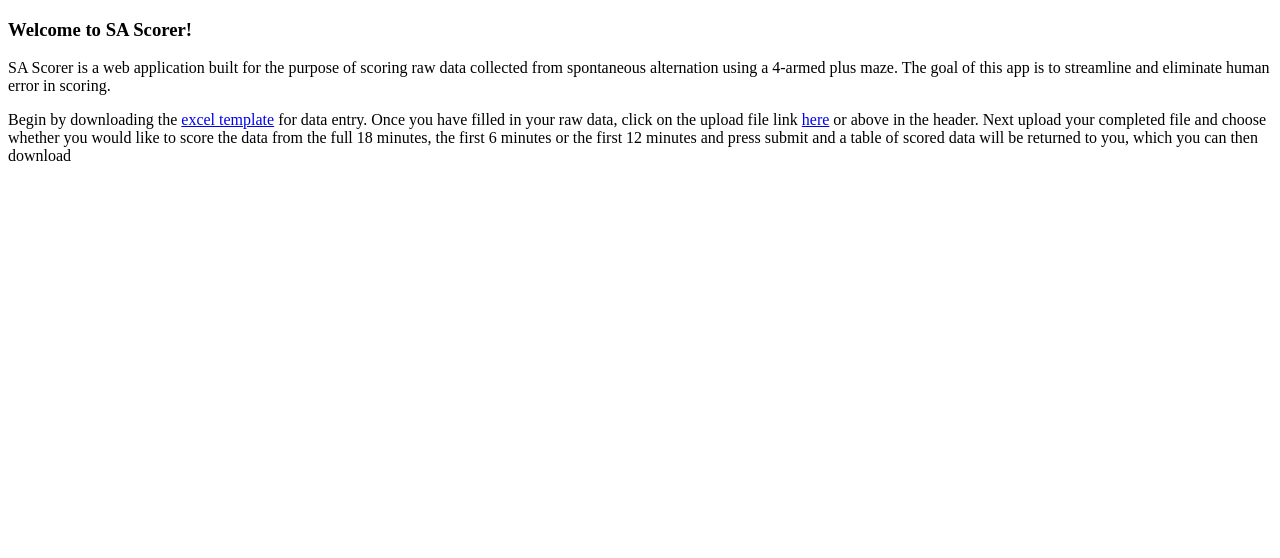
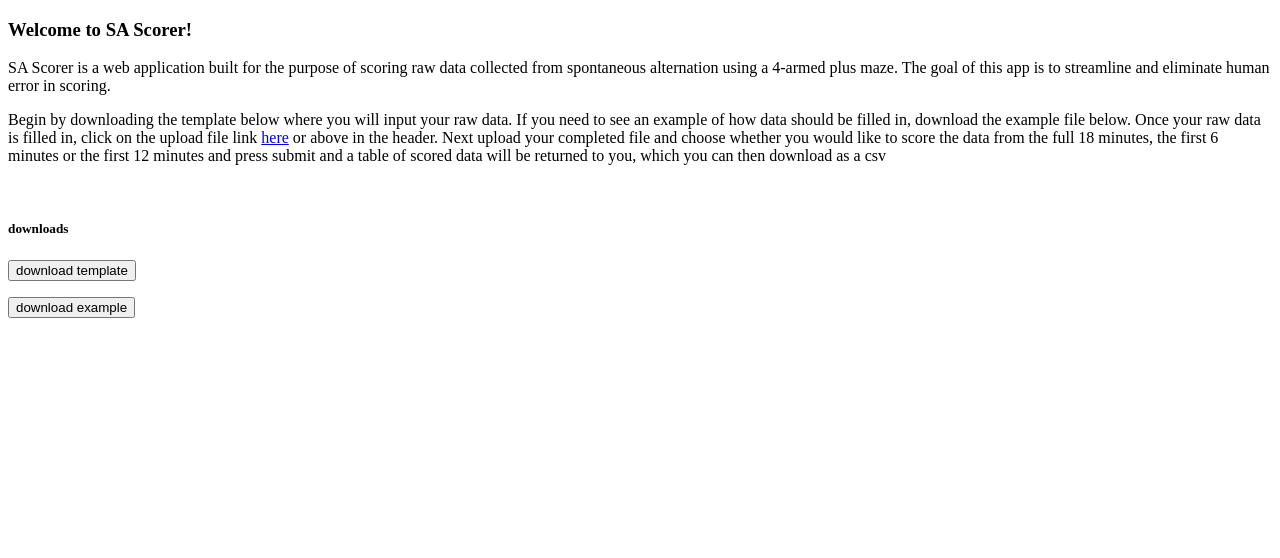
Before and after one commit to andrewfulton9/SA_scorer_webapp, a Flask app: page / in a window 1280 px wide. Shown: the part 108-666 px from the top of the page. Run offline with Flask 2, Linux system fonts and the light colour scheme.

Commit message:
many edits

```diff
--- a/app.py
+++ b/app.py
@@ -83,15 +83,28 @@ def results():
         flash('Please reupload file')
         return redirect(url_for('upload'))
 
-@app.route('/download_template', methods = ['GET', 'POST'])
-def download_template():
-    return send_file('test_files/excel_template.xlsx',
-                     attachment_filename = 'sa_template.xlsx')
+# @app.route('/download_template', methods = ['GET', 'POST'])
+# def download_template():
+#     return send_file('test_files/excel_template.xlsx',
+#                      as_attachment = True
+#                      attachment_filename = 'sa_template.xlsx')
 
-@app.route('/download_example', methods = ['GET', 'POST'])
-def download_example():
-    return send_file('test_files/excel_example.xlsx',
-                     attachment_filename = 'sa_example.xlsx')
+# @app.route('/download_example', methods = ['GET','POST'])
+# def download_example():
+#     return send_file('test_files/test.xlsx',
+#                      attachment_filename = 'sa_example.xlsx')
+
+@app.route('/download', methods = ['GET', 'POST'])
+def download():
+    if request.method == 'POST':
+        if request.form['submit'] == 'download example':
+            return send_file('test_files/test.xlsx',
+                             as_attachment = True,
+                             attachment_filename = 'sa_example.xlsx')
+        elif request.form['submit'] == 'download template':
+            return send_file('test_files/excel_template.xlsx',
+                             as_attachment = True,
+                             attachment_filename = 'sa_template.xlsx')
 
 @app.route('/download_results', methods = ['GET', 'POST'])
 def download_results():
--- a/templates/home.html
+++ b/templates/home.html
@@ -4,6 +4,7 @@
 
 {% extends 'layout.html' %}
 {% block content %}
+
 <h3> Welcome to SA Scorer! </h3>
 
 <p> SA Scorer is a web application built for the purpose of scoring raw
@@ -11,16 +12,29 @@
     maze. The goal of this app is to streamline and eliminate human
     error in scoring.
 </p>
-<p> Begin by downloading the
-    <a href="{{url_for('download_template')}}">excel template</a>
-    for data entry. Once you have filled in your raw data, click on
-    the upload file link <a href="{{url_for('upload')}}">here</a> or
-    above in the header. Next upload your completed file and choose
+<p> Begin by downloading the template below where you will input your raw data.
+    If you need to see an example of how data should be filled in, download the
+    example file below.
+    Once your raw data is filled in, click on the upload file link
+     <a href="{{url_for('upload')}}">here</a>
+    or above in the header. Next upload your completed file and choose
     whether you would like to score the data from the full 18
     minutes, the first 6 minutes or the first 12 minutes and press
     submit and a table of scored data will be returned to you, which
-    you can then download
+    you can then download as a csv
 </p>
+<br>
+<div>
+  <h5> downloads </h5>
+</div>
+<div>
+  <form action="/download" method='post' enctype=multipart/form-data>
+    <input type='submit', name = 'submit' value = 'download template' >
+</div>
+<div>
+  <form action="/download" method='post' enctype=multipart/form-data>
+    <input type='submit', name = 'submit', value = 'download example' >
+</div>
 
 {% endblock %}
 
--- a/templates/layout2.html
+++ b/templates/layout2.html
@@ -1,6 +1,6 @@
 <html>
 <style>
-div {
+div.header {
       background-color: #d0f0f6;
       border: 1px solid gray ;
       text-align: center;
@@ -17,7 +17,7 @@ div {
 </style>
 
 <title>SA scorer</title>
-<div>
+<div class = header>
 <h1> SA Scorer </h1>
 <a href = "{{ url_for('home')}}">Home</a>
 <a href = "{{ url_for('upload')}}"> Upload-File</a>
```
Also changed, not shown: templates/results.html (+43 -0 lines), 1 other file.
